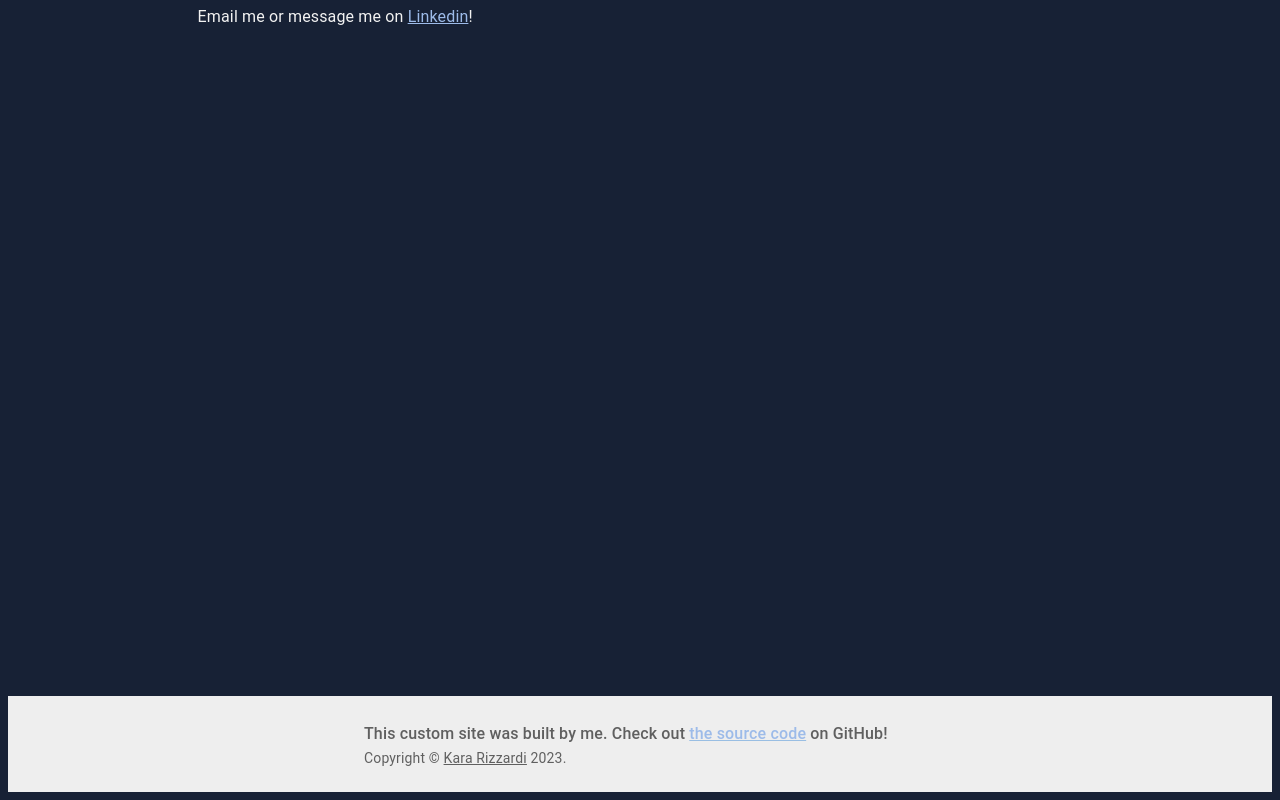
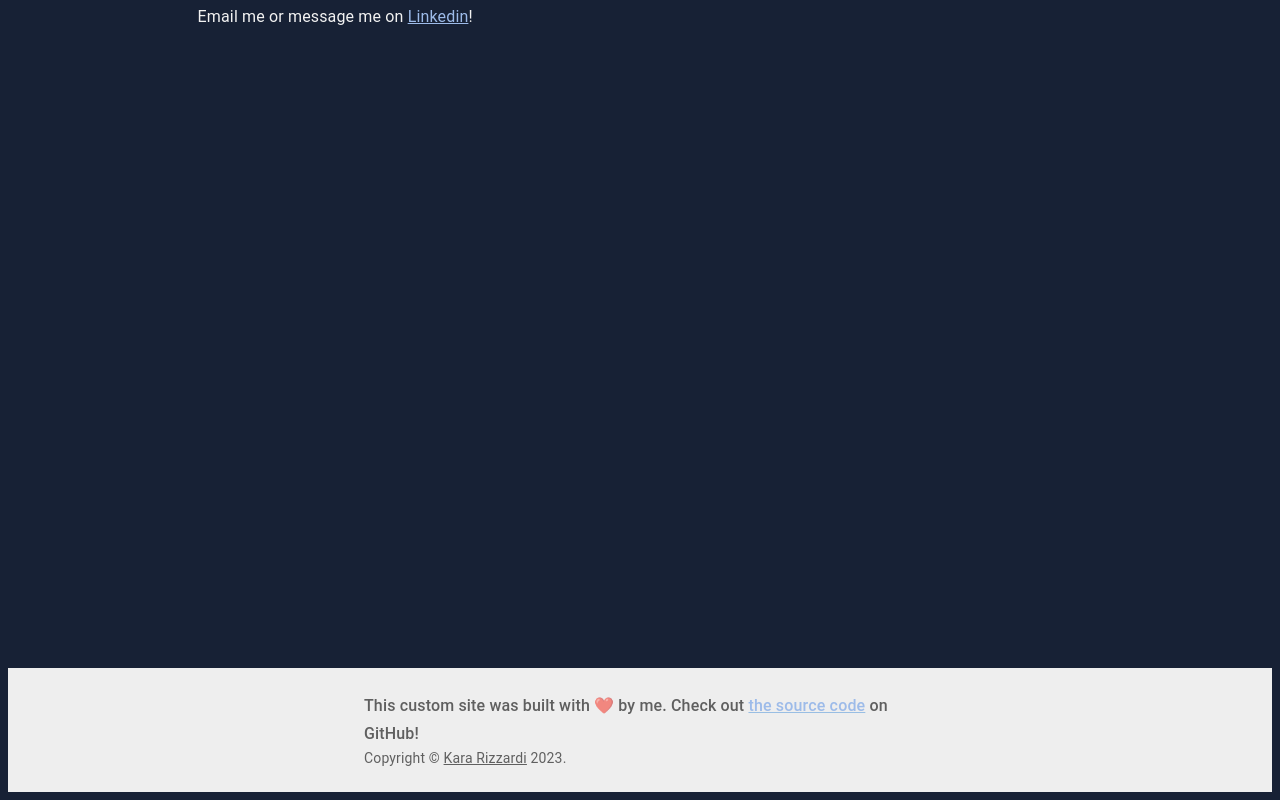
Before and after one commit to kara4600/kararizzardi.com-js, a React app: page /#/ in a window 1280 px wide. Shown: the part 1392-2192 px from the top of the page. Built offline with nearby package versions, Linux system fonts and the light colour scheme.

Commit message:
Update footer message

```diff
--- a/src/components/Footer.js
+++ b/src/components/Footer.js
@@ -44,7 +44,7 @@ const Footer = () => {
             fontWeight={'500'}
             color="text.secondary"
           >
-            This custom site was built by me. Check out{' '}
+            This custom site was built with ❤️ by me. Check out{' '}
             <Link
               href="https://github.com/kara4600/kararizzardi.com"
               target={'_blank'}
```
